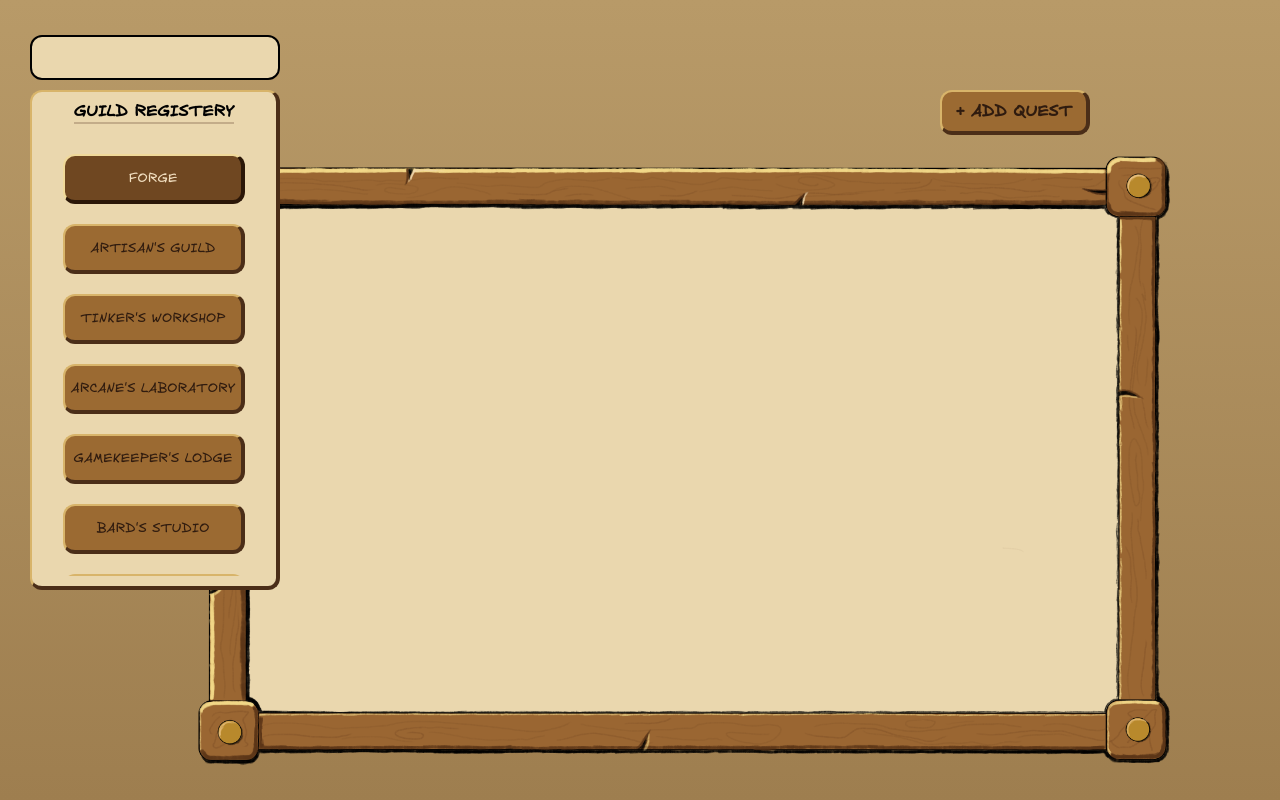
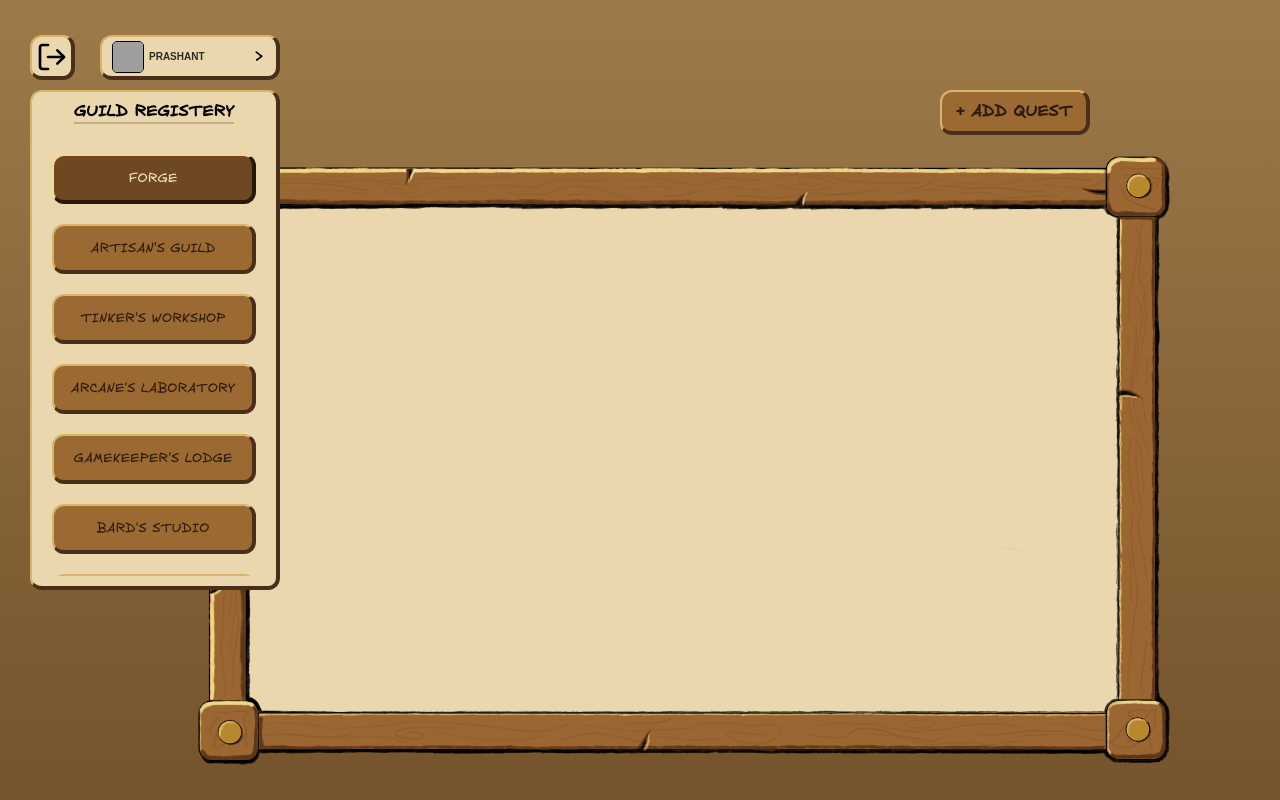
Before and after one commit to ECXNAIRE/GUILDHALL, a Flask app: page /main in a window 1280 px wide. Run offline with Flask 3, Linux system fonts and the light colour scheme; a user stored in the database is signed in; grey boxes are pictures that could not be loaded.

Commit message:
added auth persistence and user profile integration

```diff
--- a/app.py
+++ b/app.py
@@ -4,7 +4,7 @@ from dotenv import load_dotenv
 import os
 from urllib.parse import urlencode
 import requests
-from database.initDB import insertUser
+from database.initDB import insertUser, getUser
 
 
 load_dotenv()
@@ -51,13 +51,14 @@ def googleLogin():
 def googleCallback():
     token = google.authorize_access_token()
     user = token["userinfo"]
-    session["user"] = user
     email = user["email"]
     provider = "google"
     avatar = user["picture"]
     providerID = user["sub"]
 
     insertUser(email, provider, providerID, avatar)
+    userDetails = getUser(providerID)
+    session["userDetails"] = userDetails
 
 
     print(email, provider, providerID)
@@ -77,13 +78,13 @@ def githubLogin():
 def githubCallback():
     token = github.authorize_access_token()
     user = github.get("user").json()
-    session["user"] = user
     email = user["email"]
     provider = "github"
     providerID = str(user["id"])
     avatar = user["avatar_url"]
-
     insertUser(email, provider, providerID, avatar)
+    userDetails = getUser(providerID)
+    session["userDetails"] = userDetails
 
 
 
@@ -95,11 +96,13 @@ def githubCallback():
 
 @app.route('/main')
 def mainPage():
-    if "user" not in session:
+    if "userDetails" not in session:
         return redirect("/")
+    userDetails = session["userDetails"]
+
     return render_template(
         "mainPage.html",
-        user=session["user"]
+        user=userDetails
         )
 
 
--- a/templates/mainPage.html
+++ b/templates/mainPage.html
@@ -32,8 +32,8 @@
             background: #C8B48A;
             font-family: font1;
             background: linear-gradient(180deg,
-                    #B89A68 0%,
-                    #9E7E4F 100%);
+                    #9C7A49 0%,
+                    #75532C 100%);
         }
 
         #canvasArea {
@@ -68,14 +68,18 @@
         #topArea {
             position: absolute;
             top: 35px;
-            left: 30px;
-            width: 250px;
+            left: 100px;
+            width: 180px;
             height: 45px;
-            border: 2px solid black;
+            border-top: 2px solid #D8B46A;
+            border-left: 2px solid #D8B46A;
+            border-right: 4px solid #4B2E18;
+            border-bottom: 4px solid #4B2E18;
             background: #EAD7AE;
             border-radius: 12px;
             display: flex;
-            justify-content: center;
+            flex-direction: row;
+            justify-content: flex-start;
             align-items: center;
             z-index: 10;
         }
@@ -111,6 +115,7 @@
         }
 
         #guildList {
+            width: 100%;
             flex: 1;
             overflow-y: auto;
             display: flex;
@@ -190,6 +195,66 @@
         #addQuestButtonArea:hover {
             transform: scale(1.02);
         }
+
+        #pfp {
+            display: flex;
+            align-items: center;
+            justify-content: center;
+            border-radius: 5px;
+            margin-left: 10px
+        }
+
+        #pfp img {
+            width: 32px;
+            height: 32px;
+            border-radius: 5px;
+            border: 1px solid black;
+        }
+
+        #details {
+            margin-left: 5px;
+        }
+
+        #alias {
+            font-family: sans-serif;
+            font-size: 10px;
+            opacity: 0.8;
+            font-weight: 600;
+        }
+
+        #userID {
+            font-family: sans-serif;
+            font-size: 9px;
+            opacity: 0.5;
+        }
+
+
+        #openProfile {
+            margin-left: 50px;
+            cursor: pointer;
+        }
+
+        #logoutArea {
+            position: absolute;
+            width: 45px;
+            height: 45px;
+            top: 35px;
+            left: 30px;
+            border-top: 2px solid #D8B46A;
+            border-left: 2px solid #D8B46A;
+            border-right: 4px solid #4B2E18;
+            border-bottom: 4px solid #4B2E18;
+            background: #EAD7AE;
+            border-radius: 12px;
+            display: flex;
+            justify-content: center;
+            align-items: center;
+        }
+
+        #logoutArea img {
+            width: 32px;
+            height: 32px;
+        }
     </style>
 </head>
 
@@ -198,8 +263,19 @@
     <div id="addQuestButtonArea">
         + ADD QUEST
     </div>
+    <div id="logoutArea">
+        <img src="../static/images/log-out.svg">
+    </div>
 
     <div id="topArea">
+        <div id="pfp">
+            <img id="profilepic">
+        </div>
+        <div id="details">
+            <div id="alias">PRASHANT</div>
+            <div id="userID"></div>
+        </div>
+        <div id="openProfile">></div>
     </div>
 
     <div id="optionsSection">
@@ -230,7 +306,8 @@
     <script type="module" src="../static//js/main.js"></script>
     <script>
         const user = JSON.parse('{{ user | tojson | safe }}');
-        console.log(user);
+        document.getElementById("profilepic").src = user.avatar;
+        document.getElementById("userID").textContent = user.user_id
     </script>
 </body>
 
```
Also changed, not shown: database/initDB.py (+14 -0 lines), database/rough.py (+4 -4 lines), database/database.db, static/images/log-out.svg (added).
